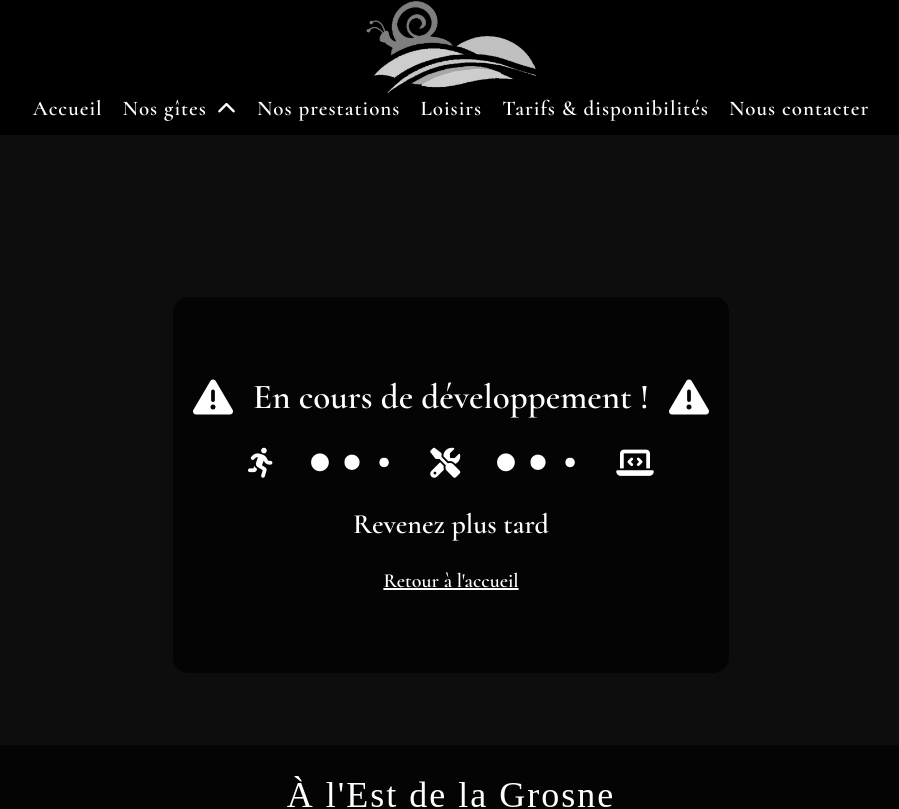
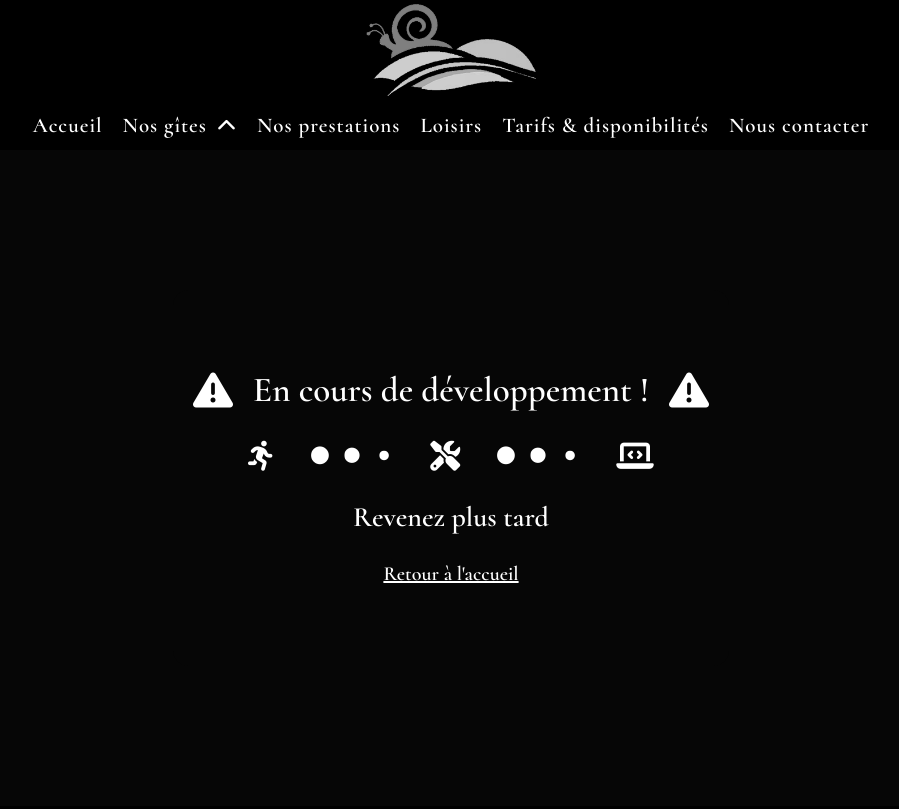
Before and after one commit to EryanGauvrit/alestdelagrosne, a React (Create React App) app: page /hobbies in a window 1280 px wide. Shown: the top 809 px of the page, without its empty margins (189-1088 px from the left). Built offline with nearby package versions, Linux system fonts and the light colour scheme; a web font is replaced by a local one.

Commit message:
fix style header & mains

```diff
--- a/src/components/Footer/_footer.scss
+++ b/src/components/Footer/_footer.scss
@@ -3,7 +3,7 @@ footer {
     flex-direction: column;
     align-items: center;
     justify-content: center;
-    background-color: $color-three;
+    background-color: $color-one;
     gap: 10px;
     padding-top: 20px;
     padding-bottom: 10px;
--- a/src/components/Header/_header.scss
+++ b/src/components/Header/_header.scss
@@ -1,15 +1,18 @@
 header{
     width: 100%;
+    height: 80px;
     position: fixed;
     top: 0;
     z-index: 10000;
     display: flex;
     flex-direction: column;
     align-items: center;
-    background-color: rgba($color: $color-three, $alpha: 2.0);
+    justify-content: center;
+    background-color: $color-one;
     box-shadow: 0px 3px 5px rgba($color: $color-two, $alpha: .6);
     & .header-phone {
         width: 100%;
+        height: 80px;
         display: flex;
         flex-direction: row;
         align-items: center;
@@ -41,6 +44,7 @@ header{
 
 .active{
     font-size: 20px;
+    height: auto;
     .burger-toggle{
         :nth-child(1){
             transform:  translateY(3px) rotate(45deg);
@@ -124,10 +128,10 @@ header{
         display: flex;
         flex-direction: column;
         align-items: center;
+        justify-content: space-around;
         padding: 0;
-        margin-bottom: 50px;
         box-shadow: none;
-        height: 135px;
+        height: 150px;
         .header-phone{
             & img {
                 width: 170px;
@@ -224,7 +228,7 @@ header{
         align-items: center;
         // background-color: transparent;
         padding: 0;
-        margin-bottom: 50px;
+        // margin-bottom: 50px;
         box-shadow: none;
         & .header-phone{
             width: auto;
@@ -272,3 +276,29 @@ header{
         }
     }
 }
+
+.header-location {
+    background-color: transparent;
+    box-shadow: none;
+    & .header-phone{
+        justify-content: center;
+        @media (min-width: $phoneScreenSize) {
+            display: none;
+        }
+        & .burger-toggle{
+            margin: 0;
+        }
+        img {
+            display: none;
+        }
+    }
+    & nav {
+        & div:hover {
+            ul {
+                @media (min-width: $phoneScreenSize) {
+                    top: 80px;
+                }
+            }
+        }
+    }
+}
--- a/src/components/Header/index.jsx
+++ b/src/components/Header/index.jsx
@@ -2,10 +2,9 @@ import { Link } from "react-router-dom";
 import { useState } from "react";
 import logo from './../../assets/logowebsite300.png'; // redimensionner en 200
 import LocationsList from "../LocationsList";
-const chevron = <i className="fa-solid fa-chevron-up chevron-up"></i>;
 
 
-function Header({ locationsDatas }) {
+function Header({ locationsDatas, currentPage }) {
     const [isActive, setActive] = useState(false);
     const [isActiveLocationList, setActiveLocationList] = useState(false);
 
@@ -16,9 +15,12 @@ function Header({ locationsDatas }) {
         setActiveLocationList(!isActiveLocationList);
     };
 
+    const chevron = <i className="fa-solid fa-chevron-up chevron-up" onClick={locationListToggle}></i>;
+    console.log(currentPage)
+
 
     return (
-        <header className={`${isActive && "active"}`}>
+        <header className={`${isActive && "active"} ${currentPage === '/location' ? "header-location" : ""}`}>
             <div className="header-phone">
                 <Link to='/' onClick={"#backTop-anchor"}><img src={logo} alt="A l'Est de la Grosne" /></Link>
                 <span className="burger-toggle" onClick={burgerToggle}>
@@ -31,8 +33,8 @@ function Header({ locationsDatas }) {
             <nav>
                 <Link to='/' onClick={"#backTop-anchor"}>Accueil</Link>
                 <div className={`${isActiveLocationList && "activeLocationList"}`}>
-                    <div onClick={locationListToggle}>
-                        <p>Nos gîtes</p>
+                    <div>
+                        <Link to='/location'>Nos gîtes</Link>
                         {chevron}
                     </div>
                     <LocationsList locationsDatas={locationsDatas} homePage={false} />
--- a/src/components/InProgress/_inProgress.scss
+++ b/src/components/InProgress/_inProgress.scss
@@ -2,7 +2,7 @@
     display: flex;
     flex-direction: column;
     justify-content: center;
-    height: 80vh;
+    height: 56vh;
     & section {
         display: flex;
         flex-direction: column;
@@ -59,7 +59,6 @@
 @media (min-width: $phoneScreenSize) {
     .inProgress{
         height: auto;
-        margin-top: 90px;
         & section {
             gap: 30px;
             padding: 80px 20px;
--- a/src/components/SlideShow/_slideShow.scss
+++ b/src/components/SlideShow/_slideShow.scss
@@ -1,6 +1,5 @@
 .picture-gallery {
     width: 100%;
-    margin-top: 50px;
     position: fixed;
     top: 0;
     left: 0;
--- a/src/index.jsx
+++ b/src/index.jsx
@@ -1,7 +1,7 @@
-import React from 'react';
+import React, { useEffect, useState } from 'react';
 import ReactDOM from 'react-dom/client';
-import { BrowserRouter, Routes, Route } from 'react-router-dom';
-import { getLocationDatas } from './components/utils/GetDatas';
+import { BrowserRouter, Routes, Route, useLocation } from 'react-router-dom';
+import { getLocationDatas, getPicturesHome } from './components/utils/GetDatas';
 import './style/normalize.css';
 import './style/main.scss';
 import Header from './components/Header';
@@ -14,18 +14,29 @@ import ErrorComp from './components/ErrorComp';
 import Contact from './pages/Contact';
 import Mentions from './pages/mentions';
 import Prices from './pages/Prices';
+import LocationHome from './pages/LocationHome';
 
-const root = ReactDOM.createRoot(document.getElementById('root'));
-root.render(
-  <React.StrictMode>
+function App() {
 
-    <BrowserRouter>
+  const location = useLocation();
+  const [currentPage, setCurrentPage] = useState('home');
+
+  useEffect(() => {
+    setCurrentPage(location.pathname);
+  }, [location]);
+
+  return (
+
+    <React.Fragment>
       <div id="backTop-anchor"></div>
-      <Header locationsDatas={getLocationDatas()} />
+      <Header locationsDatas={getLocationDatas()} currentPage={currentPage} />
       <BackTop />
       <Routes>
         <Route exact path='/'
-          element={<Home locationsDatas={getLocationDatas()} />}
+          element={<Home locationsDatas={getLocationDatas()} picturesDatas={getPicturesHome()} />}
+        />
+        <Route exact path='/location'
+          element={<LocationHome locationsDatas={getLocationDatas()} picturesDatas={getPicturesHome()} />}
         />
         <Route exact path='/location/:id'
           element={<LocationTemplate locationsDatas={getLocationDatas()} />}
@@ -50,7 +61,16 @@ root.render(
         />
       </Routes>
       <Footer />
+    </React.Fragment>
+  );
+};
+
+const root = ReactDOM.createRoot(document.getElementById('root'));
+root.render(
+  <React.StrictMode>
+    <BrowserRouter>
+      <App />
     </BrowserRouter>
+  </React.StrictMode>
 
-  </React.StrictMode>
 );
--- a/src/pages/Home/_home.scss
+++ b/src/pages/Home/_home.scss
@@ -1,7 +1,7 @@
 .main-home{
-    margin-top: 340px;
+    margin-top: 300px;
     padding-top: 15px;
-    background-color: $color-one;
+    // background-color: $color-one;
     padding-bottom: 70px;
     .title-home {
         display: flex;
@@ -11,7 +11,7 @@
         gap: 80px;
         padding: 0 15px;
         position: absolute;
-        top: 80px;
+        top: 90px;
         & div {
             display: flex;
             flex-direction: column;
@@ -96,7 +96,7 @@
 @media (min-width: $phoneScreenSize) {
     .main-home{
         max-width: none;
-        margin-top: 500px;
+        margin-top: 450px;
         .title-home {
             padding: 0;
             gap: 240px;
--- a/src/pages/Home/index.jsx
+++ b/src/pages/Home/index.jsx
@@ -1,6 +1,5 @@
 import SlideShow from "../../components/SlideShow";
 import React, { useEffect, useState } from "react";
-import { getPicturesHome } from "../../components/utils/GetDatas";
 import NextEvent from "../../components/NextEvent";
 import ButtonLink from "../../components/ButtonLink";
 import { choosePicture } from "../../components/utils/ChoosePicture";
@@ -9,11 +8,9 @@ import LocationsList from "../../components/LocationsList";
 import imgHomeDesktop from "../../assets/pictures/img_home_5_440-min.jpg";
 import imgHomePhone from "../../assets/pictures/img_home_5_750-min.jpg";
 
-function Home({ locationsDatas }) {
+function Home({ locationsDatas, picturesDatas }) {
 
     const iconList = <i className="fa-solid fa-wine-bottle"></i>;
-
-    const picturesDatas = getPicturesHome();
 
     const [picturesDesktop] = useState(picturesDatas[0].pictures);
     const [picturesPhone] = useState(picturesDatas[1].pictures);
--- /dev/null
+++ b/src/pages/LocationHome/index.jsx
@@ -0,0 +1,17 @@
+import ModifHead from "../../components/ModifHead";
+
+
+function LocationHome({ locationsDatas, picturesDatas }) {
+    return (
+        <main className="locationHome">
+            <ModifHead
+                titlePage='Nos Gîtes'
+                description='Voici nos plus beaux gîtes dans les campagnes de Bourgogne, non loin de Châlon-Sur-Saône.'
+                robots='index, follow'
+            />
+            locationHome
+        </main>
+    )
+};
+
+export default LocationHome;
--- a/src/pages/_page.scss
+++ b/src/pages/_page.scss
@@ -17,14 +17,17 @@ html {
 // }
 
 main {
-    margin-top: 80px;
-    min-height: 75vh;
+    // margin-top: 120px;
+    padding: 100px 0;
+    min-height: 50vh;
+    background-color: $color-three;
     @media (min-width: $phoneScreenSize) {
-        min-height: 65vh;
+        min-height: 47vh;
     }
     @media (min-width: $desktopScreenSize) {
-        max-width: $desktopScreenSize;
-        margin: auto;
+        // max-width: $desktopScreenSize;
+        min-height: 57vh;
+        // margin: auto;
     }
 }
 
--- a/src/style/utils/_variables.scss
+++ b/src/style/utils/_variables.scss
@@ -21,9 +21,9 @@ $policesGlobalBold: 'Cormorant-bold';
 
 // colors
 
-$color-one: #0D0D0D;
+$color-one: #000000;
 $color-two: white;
-$color-three: rgba(black, .7);
+$color-three: #060606;
 $color-four: #90000E;
 
 $color-high: rgb(107, 2, 2);
```
